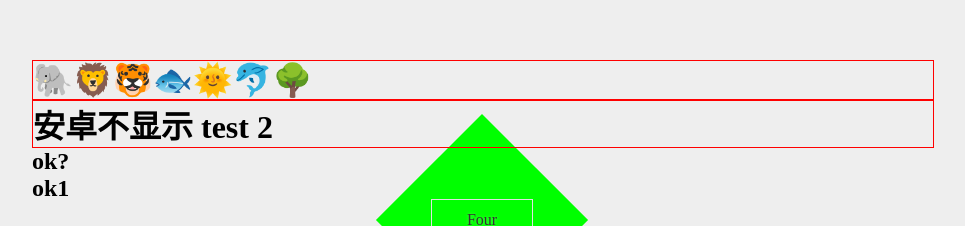
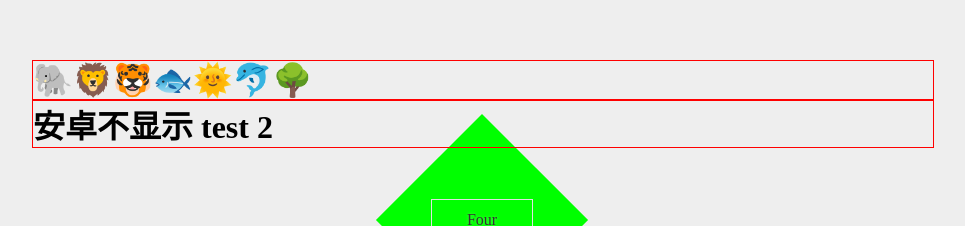
Before and after one commit to kakawang/kakawang.github.io, a plain HTML site: page index.html in a window 1280 px wide. Shown: the top 226 px of the page, without its empty margins (157-1122 px from the left). Drawn offline with Linux system fonts and the light colour scheme.

Commit message:
Remove copy
Remove copy

```diff
--- a/index.html
+++ b/index.html
@@ -643,8 +643,6 @@
 	<div class="main">
 		<h1 id="hero-headline">🐘🦁️🐯🐟🌞🐬🌳</h1>
 		<h1 id="hero-headline-ie8">安卓不显示 test 2</h1>
-		<h2>ok?</h2>
-		<h2>ok1</h2>
 		<a href="javascript:" class="b-1"><span class="animate button-one">One</span></a>
 		<a href="javascript:" class="b-2"><span class="animate button-two">Two</span></a>
 		<a href="javascript:" class="b-3"><span class="animate button-three">Three</span></a>
```
